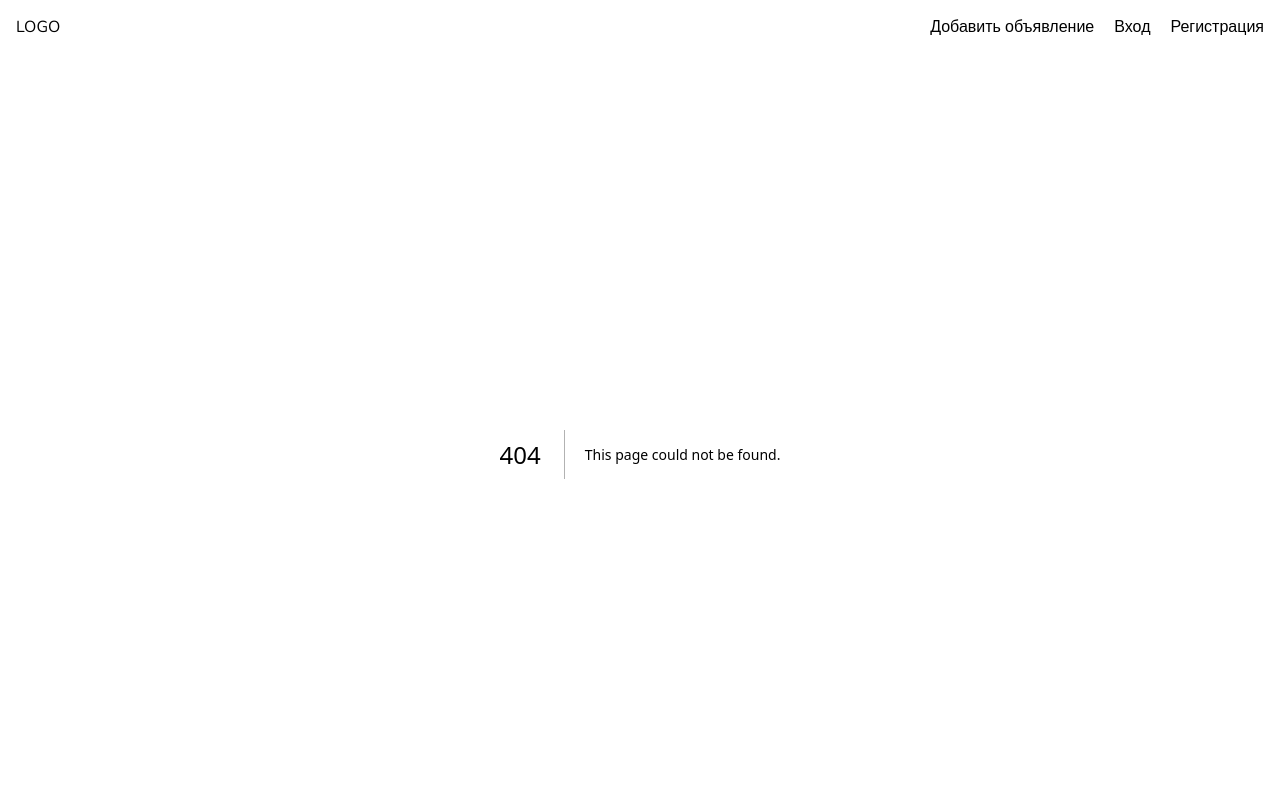
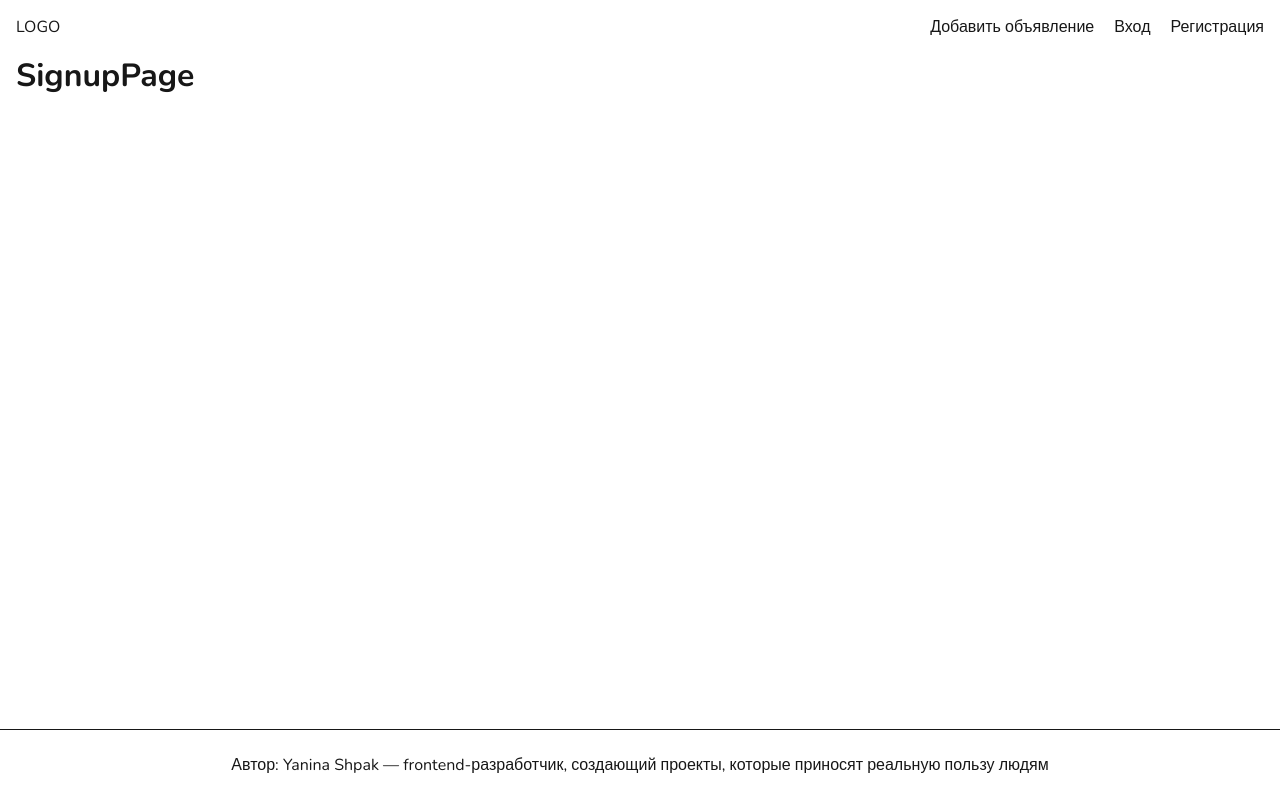
Before and after one commit to YaninaShpak/home-paws, a Next.js app: page /signup in a window 1280 px wide. Before the commit this address had no page. Built offline with nearby package versions, Linux system fonts and the light colour scheme.

Commit message:
add pages routing

```diff
--- /dev/null
+++ b/src/app/signup/page.tsx
@@ -0,0 +1,11 @@
+const SignupPage = () => {
+  return (
+    <div className="container">
+      <h1>
+        SignupPage
+      </h1>
+    </div>
+  );
+};
+
+export default SignupPage;
```
Also changed, not shown: src/app/add-ad/page.tsx (added, +11 -0 lines), src/app/login/page.tsx (added, +11 -0 lines).
